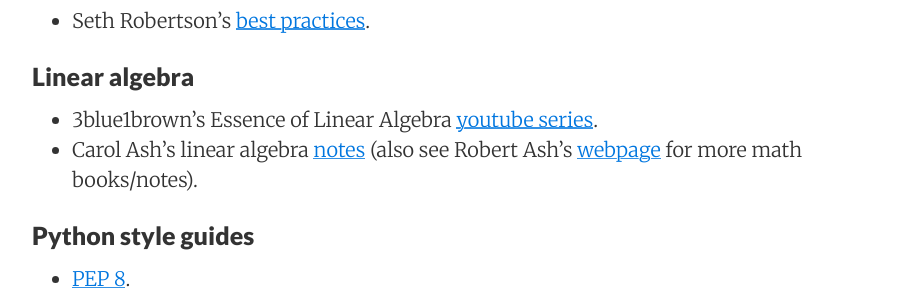
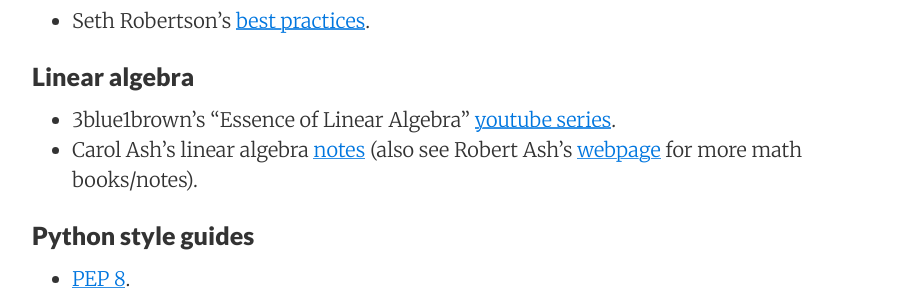
Before and after one commit to brianscherer/brianscherer.github.io, a Jekyll site: the page built from links.md, in a window 1280 px wide. Shown: the part 170-467 px from the top of the page, without its empty margins (188-1090 px from the left). Built offline with Jekyll 4.4.1, drawn with Linux system fonts in a browser that asks for light colours.

```diff
--- a/links.md
+++ b/links.md
@@ -9,7 +9,7 @@ tags: links
 * Seth Robertson's [best practices](http://sethrobertson.github.io/GitBestPractices/).
 
 ### Linear algebra
-* 3blue1brown's Essence of Linear Algebra [youtube series](https://www.youtube.com/playlist?list=PLZHQObOWTQDPD3MizzM2xVFitgF8hE_ab).
+* 3blue1brown's "Essence of Linear Algebra" [youtube series](https://www.youtube.com/playlist?list=PLZHQObOWTQDPD3MizzM2xVFitgF8hE_ab).
 * Carol Ash's linear algebra [notes](https://faculty.math.illinois.edu/~ash/LinearAlg.html) (also see Robert Ash's [webpage](https://faculty.math.illinois.edu/~r-ash/) for more math books/notes).
 
 ### Python style guides
```
